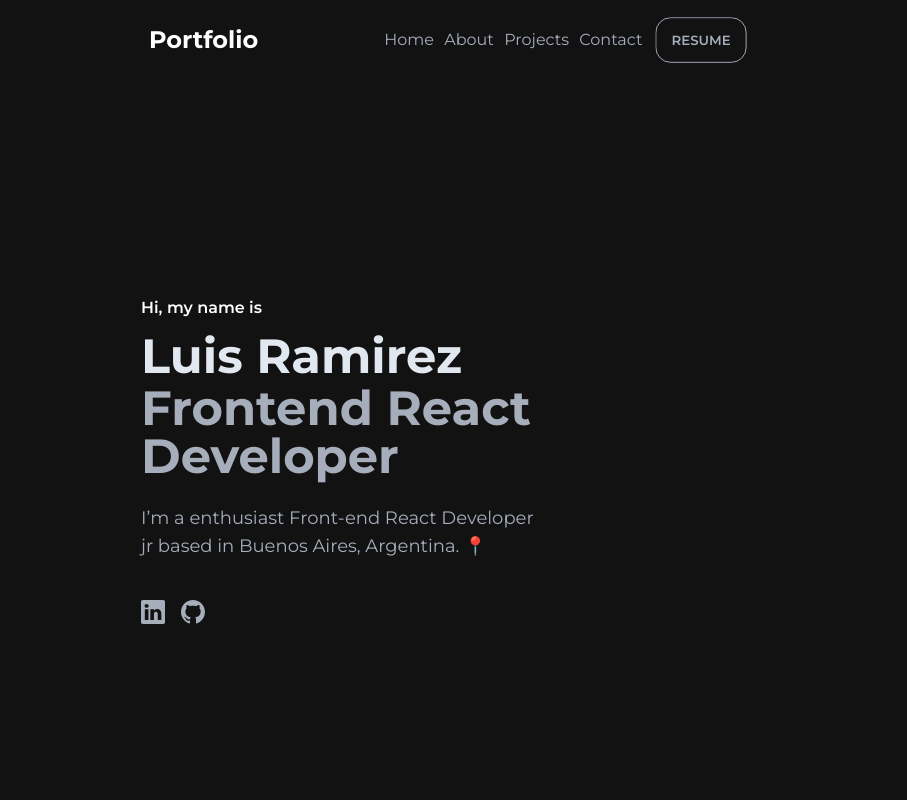
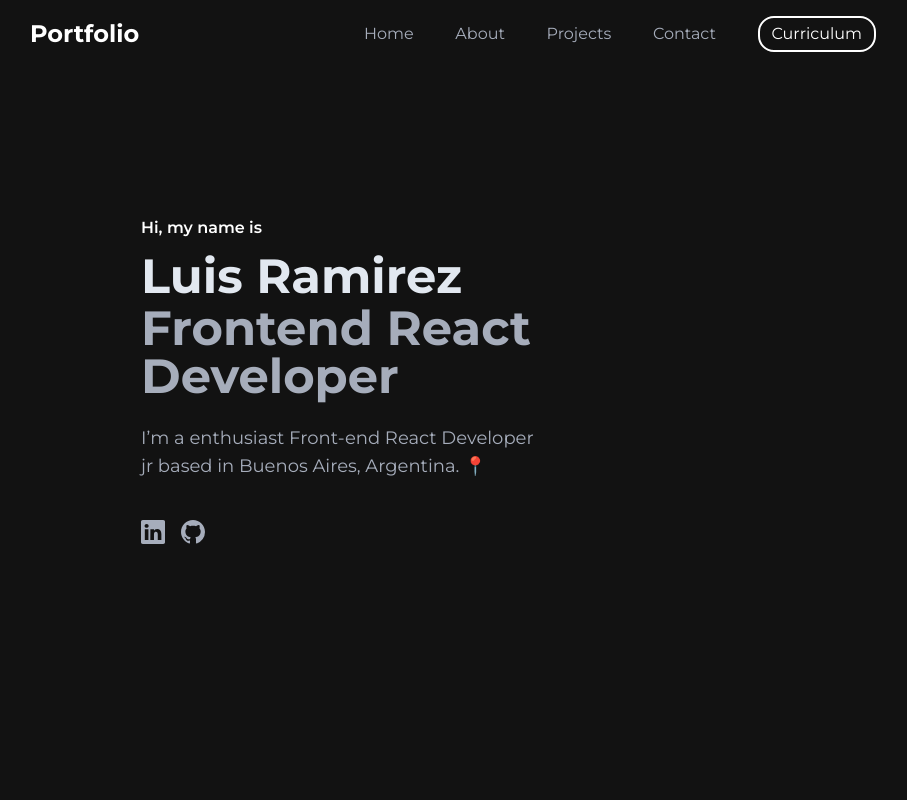
Before and after one commit to Louisit0/Portfolio, a React (Vite) app: page / in a window 1280 px wide. Shown: the top 800 px of the page, without its empty margins (195-1102 px from the left). Built offline with nearby package versions, Linux system fonts and the light colour scheme.

Commit message:
eliminate imports, new improve on design

```diff
--- a/src/components/Nav.jsx
+++ b/src/components/Nav.jsx
@@ -1,17 +1,14 @@
-import React, { useState } from "react";
-import { Outlet, Link } from "react-router-dom";
-import { BsHouseDoorFill, BsCodeSlash, BsPersonFill } from "react-icons/bs";
+import { Link } from "react-router-dom";
 
 const Nav = ({ togglerDrawer, drawerOpen }) => {
   return (
-    <header
-      className="w-auto md:w-auto py-4 top-0 z-50 lg:w-1/2 lg:px-4 mx-auto"
+    <nav
+      className="flex flex-col lg:flex-row justify-between fixed top-0 w-full py-4 z-50"
       style={{ backgroundColor: "#121212" }}
     >
-      <nav className=" flex flex-col lg:flex-row justify-between">
-        <div className="flex justify-between flex-row">
-          <Link to={"/"} className="text-2xl my-auto ml-4 font-bold md:ml-0">
-            <span className="text-white p-2 mr-1">Portfolio</span>
+      <div className="flex flex-row justify-between lg:justify-evenly w-full lg:mx-auto">
+        <Link to={"/"} className="text-2xl my-auto mx-4 font-bold">
+          <span className="text-white">Portfolio</span>
         </Link>
         <label className="swap swap-rotate mr-4 lg:hidden">
           {/* this hidden checkbox controls the state  */}
@@ -33,8 +30,7 @@ const Nav = ({ togglerDrawer, drawerOpen }) => {
             <path d="M64,384H448V341.33H64Zm0-106.67H448V234.67H64ZM64,128v42.67H448V128Z" />
           </svg>
         </label>
-        </div>
-        <div className="hidden lg:flex flex-row items-center justify-between w-3/5">
+        <div className="hidden lg:flex flex-row items-center justify-between w-2/5">
           <a
             onClick={togglerDrawer}
             className=" select-none cursor-pointer hover:text-warning active:text-warning transition-all"
@@ -65,13 +61,13 @@ const Nav = ({ togglerDrawer, drawerOpen }) => {
           </a>
           <a
             href="#"
-            className="btn btn-outline rounded-2xl w-1/2 mt-10 md:my-auto md:w-auto hover:bg-white"
+            className="px-3 py-1 border-2 border-white text-white rounded-2xl hover:text-black hover:bg-white"
           >
-            Resume
+            Curriculum
           </a>
         </div>
+      </div>
     </nav>
-    </header>
   );
 };
 
```
Lines whose indentation alone changed are shown as unchanged.
